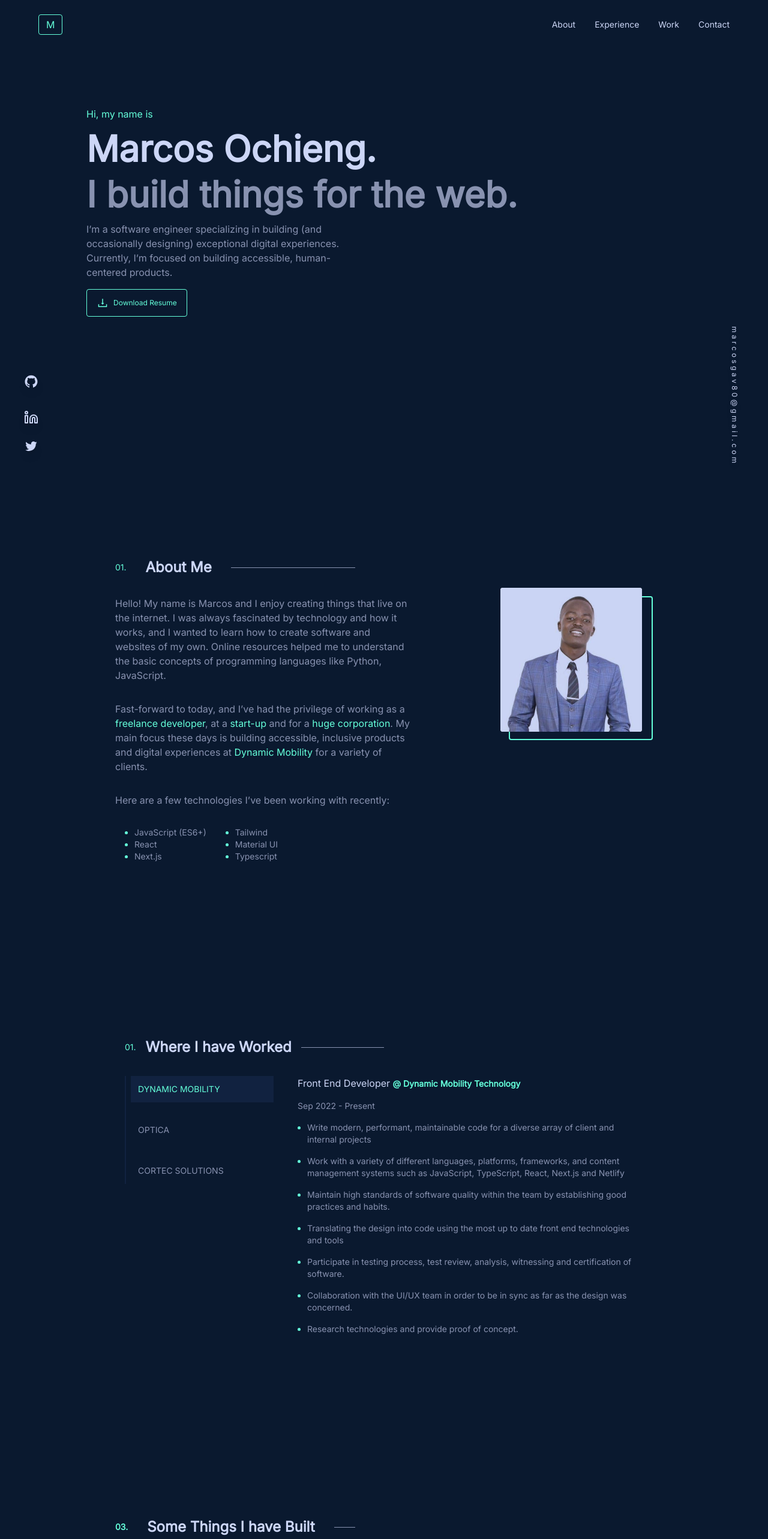
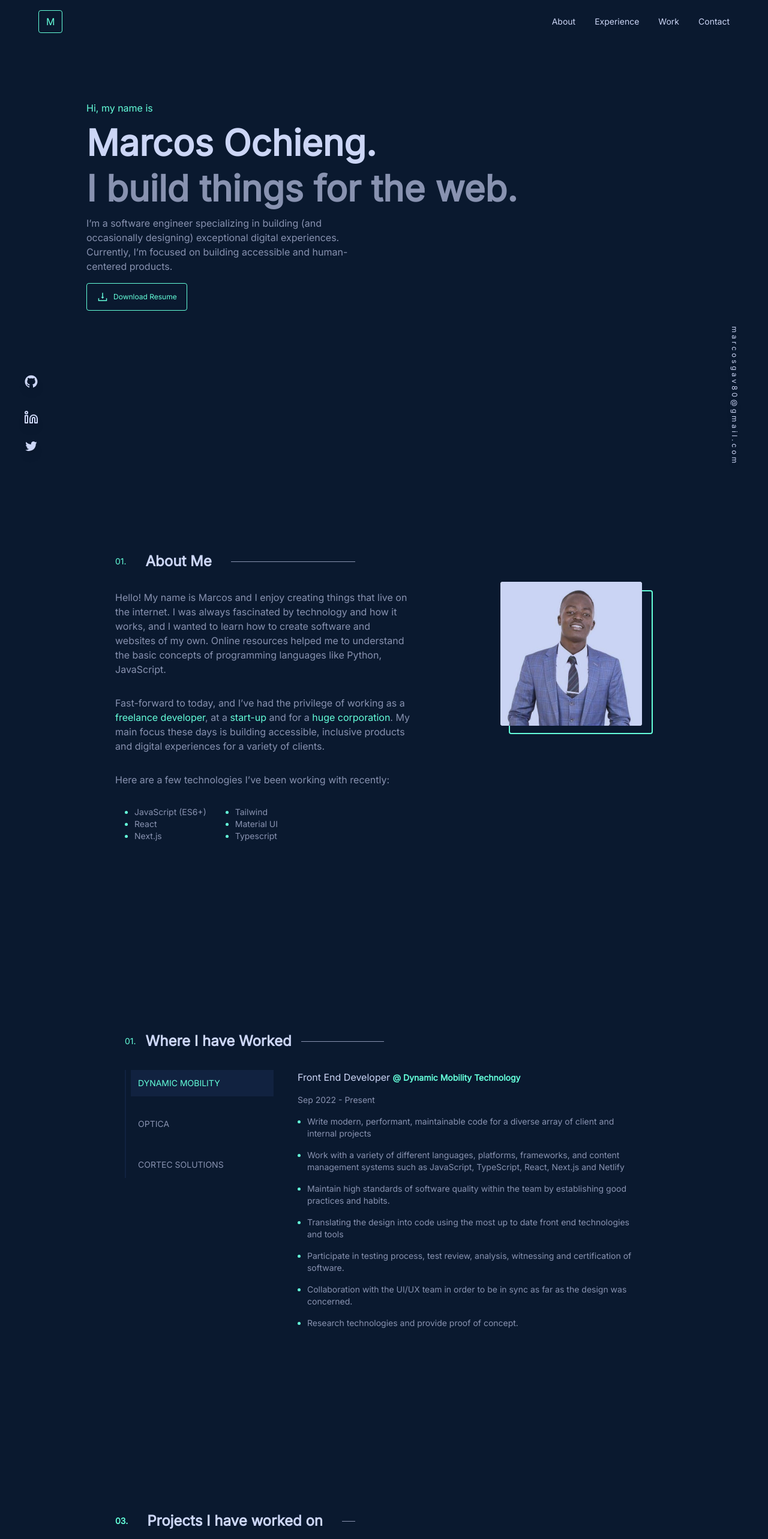
Before and after one commit to Marcos8060/port, a Next.js app: page / in a window 1280 px wide. Shown: the top 2566 px of the page at 60% size. Built offline with nearby package versions, Linux system fonts and the light colour scheme.

Commit message:
made minor changes

```diff
--- a/components/about.js
+++ b/components/about.js
@@ -21,8 +21,7 @@ const About = () => {
           <p className="text-gray">
             Fast-forward to today, and I’ve had the privilege of working as a
             <span className="text-secondary"> freelance developer</span>, at a <span className="text-secondary">start-up</span> and for a <span className="text-secondary">huge corporation</span>. My main focus these days is building
-            accessible, inclusive products and digital experiences at
-            <a href="https://www.linkedin.com/company/dynamic-mobility-technology/about/" target="_blank" className="text-secondary"> Dynamic Mobility</a> for a variety of clients.
+            accessible, inclusive products and digital experiences for a variety of clients.
           </p>
           <p className="text-gray">
             Here are a few technologies I’ve been working with recently:
--- a/components/hero.js
+++ b/components/hero.js
@@ -22,7 +22,7 @@ const Hero = () => {
         <p className="text-gray md:w-7/12 w-full">
           I’m a software engineer specializing in building (and occasionally
           designing) exceptional digital experiences. Currently, I’m focused on
-          building accessible, human-centered products.
+          building accessible and human-centered products.
         </p>
         <button onClick={handleDownload} className="text-secondary border border-secondary rounded px-4 py-3 text-xs flex items-center gap-2">
           <AiOutlineDownload className="text-xl"/>
--- a/components/navbar.js
+++ b/components/navbar.js
@@ -31,9 +31,9 @@ const Navbar = () => {
       }}
       >
         <div>
-          <p className="text-secondary border border-secondary rounded px-3 py-1">
+          <Link href="/" className="text-secondary border border-secondary rounded px-3 py-2">
             M
-          </p>
+          </Link>
         </div>
         <nav className="md:block hidden">
           <ul className="flex items-center gap-8">
--- a/components/projects.js
+++ b/components/projects.js
@@ -10,7 +10,7 @@ const Projects = () => {
         <div className="flex gap-8 items-center md:w-6/12 w-full sm:px-12">
           <span className="text-secondary text-sm font-semibold">03.</span>
           <h1 className="text-white font-black text-2xl">
-            Some Things I have Built
+            Projects I have worked on
           </h1>
           <div class="md:block hidden flex-grow h-px bg-gray"></div>
         </div>
@@ -64,7 +64,7 @@ const Projects = () => {
                 Aice
               </h1>
             </div>
-            <div className="bg-tertiary z-30 md:h-32 h-auto w-full rounded px-8 py-4 text-gray">
+            <div className="bg-tertiary z-30 md:h-36 h-auto w-full rounded px-8 py-4 text-gray">
               <p className="text-sm">
                 A website for Aice Africa which is an AI company that is
                 commercially viable and sustainable, impact led and outcome
```
